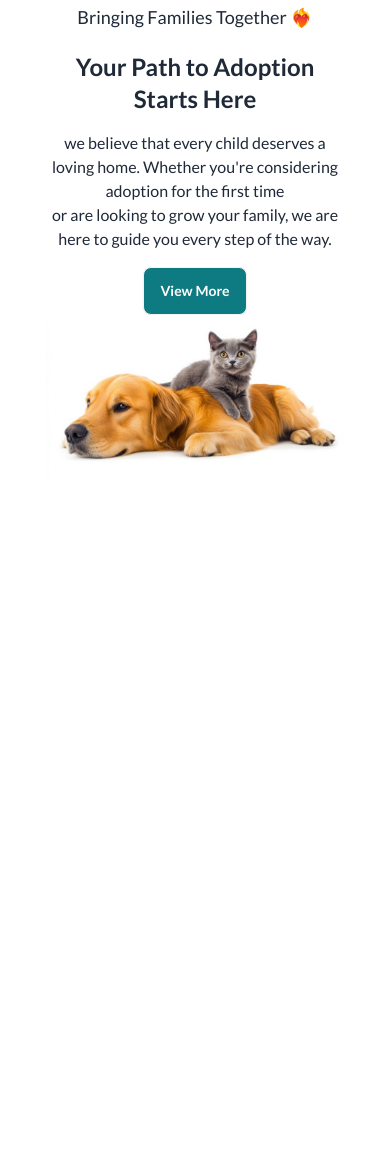
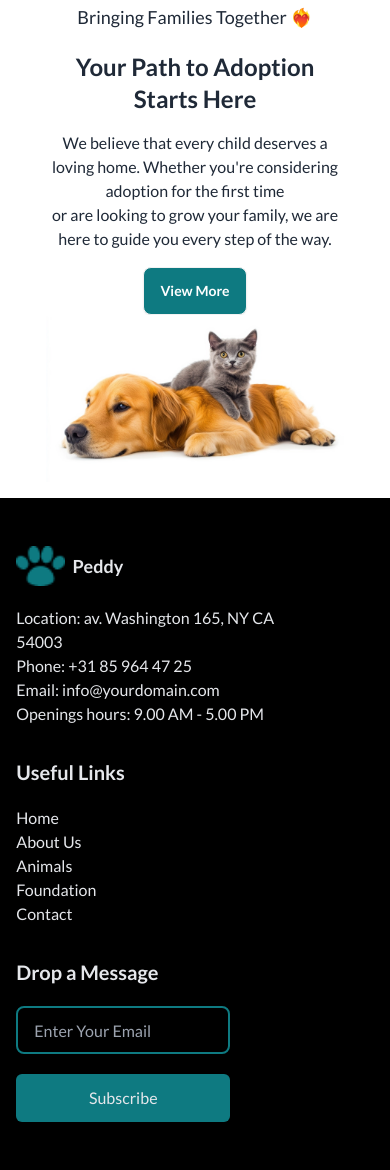
Before and after one commit to rimasultana/Paddy-Adoption, a plain HTML site: page index.html in a window 390 px wide. Shown: the part 133-1303 px from the top of the page. Before the commit the page ends 844 px from the top, so only its background shows below. Drawn offline with nearby package versions, Linux system fonts and the light colour scheme.

Commit message:
footer done responsive

```diff
--- a/index.html
+++ b/index.html
@@ -66,9 +66,9 @@
       </nav>
       <!-- banner -->
       <section class="mt-14 text-center w-11/12 mx-auto">
-        <div class="hero ">
+        <div class="hero">
           <div class="hero-content text-center">
-            <div class="w-11/12 mx-auto ">
+            <div class="w-11/12 mx-auto">
               <h3 class="lg:text-2xl md:text-2xl text-lg font-medium">
                 Bringing Families Together ❤️‍🔥
               </h3>
@@ -76,20 +76,54 @@
                 Your Path to Adoption Starts Here
               </h1>
               <p class="mt-4 mb-4">
-                we believe that every child deserves a loving home. Whether
-                you're considering adoption for the first time <br> or are looking to
-                grow your family, we are here to guide you every step of the
-                way.
-                </p>
-                <button class="btn bg-primary text-white">View More</button>
-                <img src="images/pet.webp" alt="" />
+                We believe that every child deserves a loving home. Whether
+                you're considering adoption for the first time <br />or are
+                looking to grow your family, we are here to guide you every step
+                of the way.
               </p>
+              <button class="btn bg-primary text-white">View More</button>
+              <img src="images/pet.webp" alt="" />
             </div>
           </div>
         </div>
       </section>
     </header>
 
+    <footer class="bg-black">
+        <div class="w-11/12 mx-auto text-gray-200 py-12 flex flex-col md:flex-row justify-between items-start md:items-center">
+          <div class="space-y-5 mb-8 md:mb-0">
+            <div class="flex items-center gap-2">
+              <img src="images/logo.webp" alt="Peddy Logo" class="h-10" />
+              <h2 class="lg:text-3xl md:text-2xl text-lg font-bold">Peddy</h2>
+            </div>
+            <p>
+              Location: av. Washington 165, NY CA <br />
+              54003 <br />
+              Phone: +31 85 964 47 25 <br />
+              Email: info@yourdomain.com <br />
+              Openings hours: 9.00 AM - 5.00 PM
+            </p>
+          </div>
+          <div class="space-y-6 mb-8 md:mb-0">
+            <h2 class="text-xl font-bold mb-5">Useful Links</h2>
+            <a href="#" class="hover:text-primary">Home</a> <br />
+            <a href="#" class="hover:text-primary">About Us</a> <br />
+            <a href="#" class="hover:text-primary">Animals</a> <br />
+            <a href="#" class="hover:text-primary">Foundation</a> <br />
+            <a href="#" class="hover:text-primary">Contact</a>
+          </div>
+          <div class="flex flex-col">
+            <h2 class="text-xl font-bold mb-5">Drop a Message</h2>
+            <input
+              type="text"
+              placeholder="Enter Your Email"
+              class="input border-2 border-primary bg-black text-gray-200 mb-5 px-4 py-2"
+            />
+            <button class="px-16 py-3 rounded-md bg-primary hover:bg-opacity-80">Subscribe</button>
+          </div>
+        </div>
+      </footer>
+
     <script src="js/index.js"></script>
   </body>
 </html>
```
